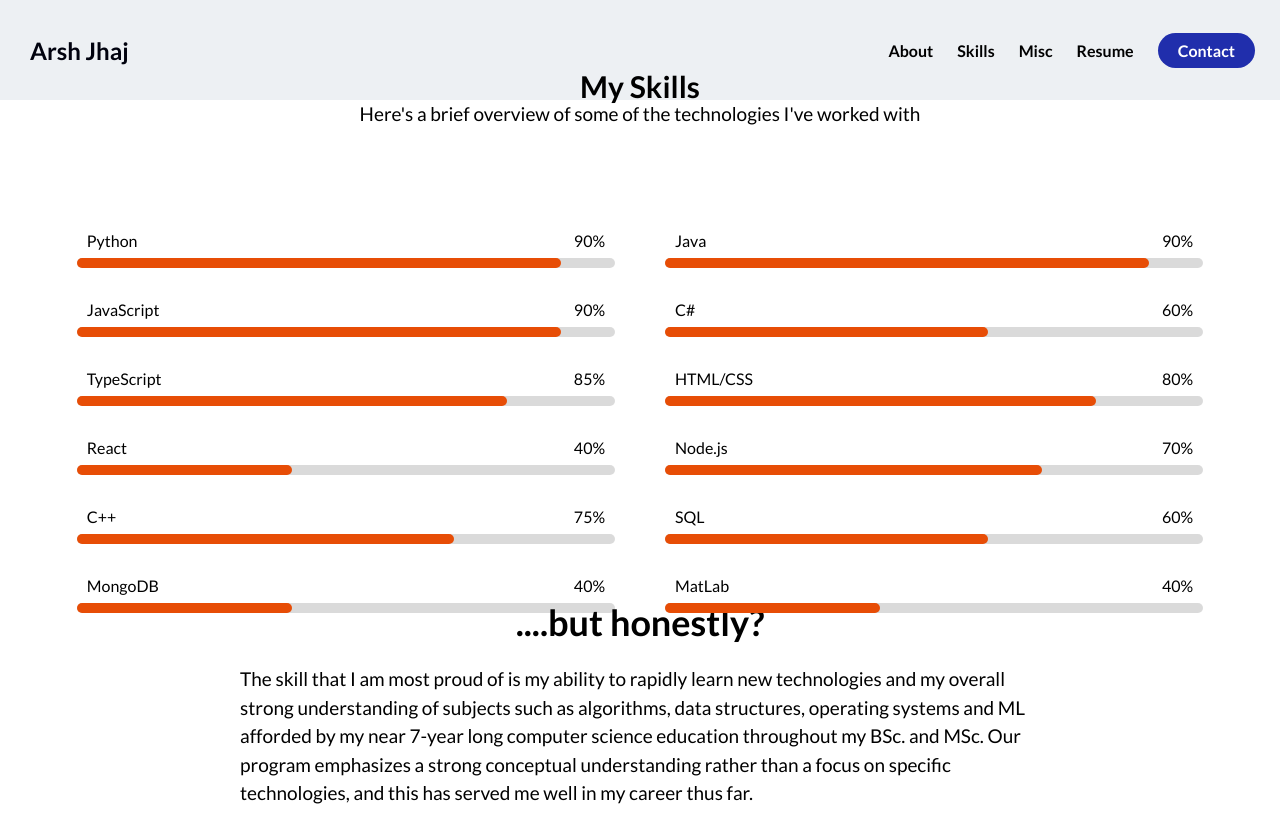
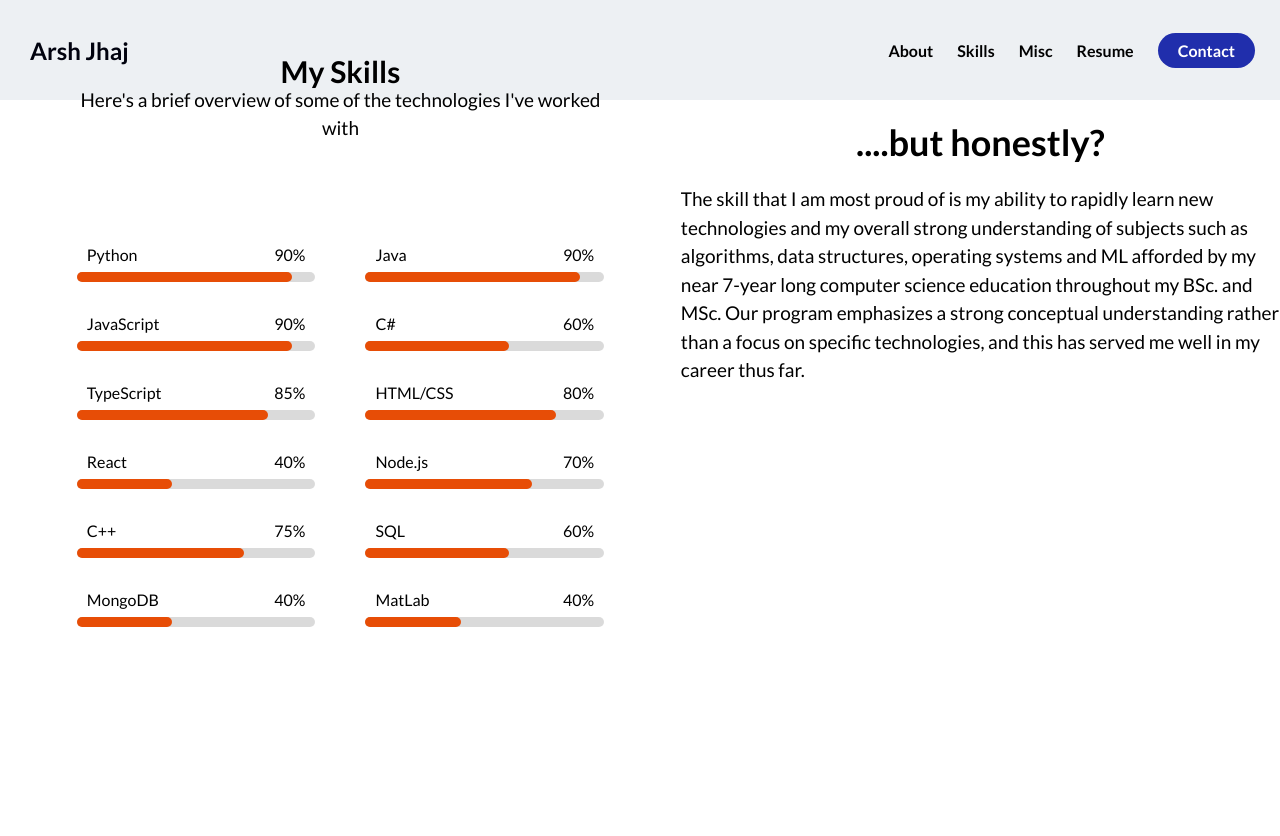
Before and after one commit to arshjhaj/Personal-Website, a plain HTML site: page skills.html in a window 1280 px wide. After the commit the page ends 800 px from the top, so only its background shows below. Drawn offline with Linux system fonts and the light colour scheme; a web font is replaced by a local one.

Commit message:
some bugs

```diff
--- a/skills.html
+++ b/skills.html
@@ -66,7 +66,7 @@
     </nav>
 </div>
 
-<main>
+<main class="flex flex-1">
 <div class="skills_section">
     <div class="skills_head">
         <h2>My Skills</h2>
```
